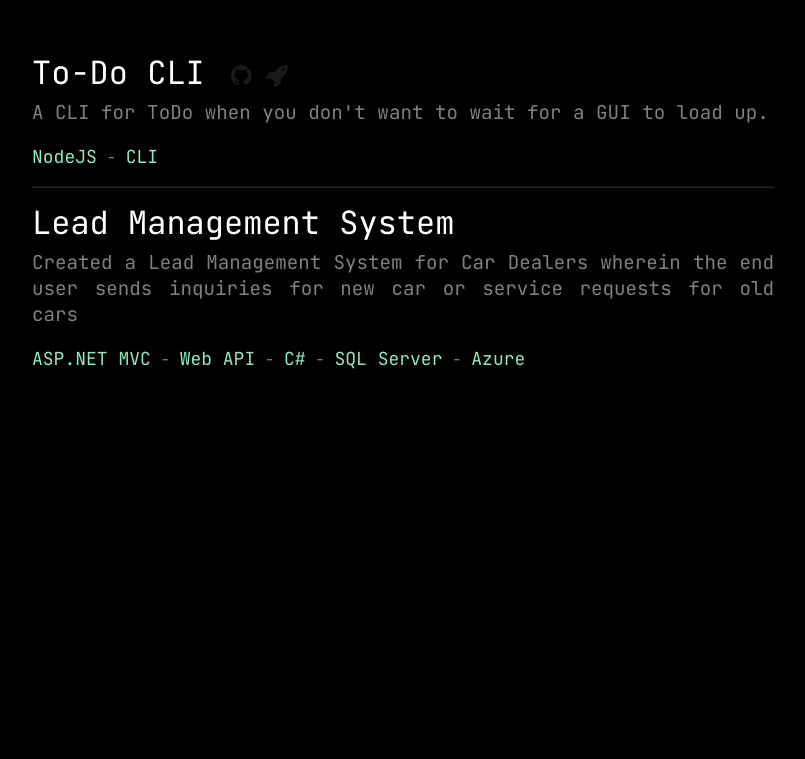
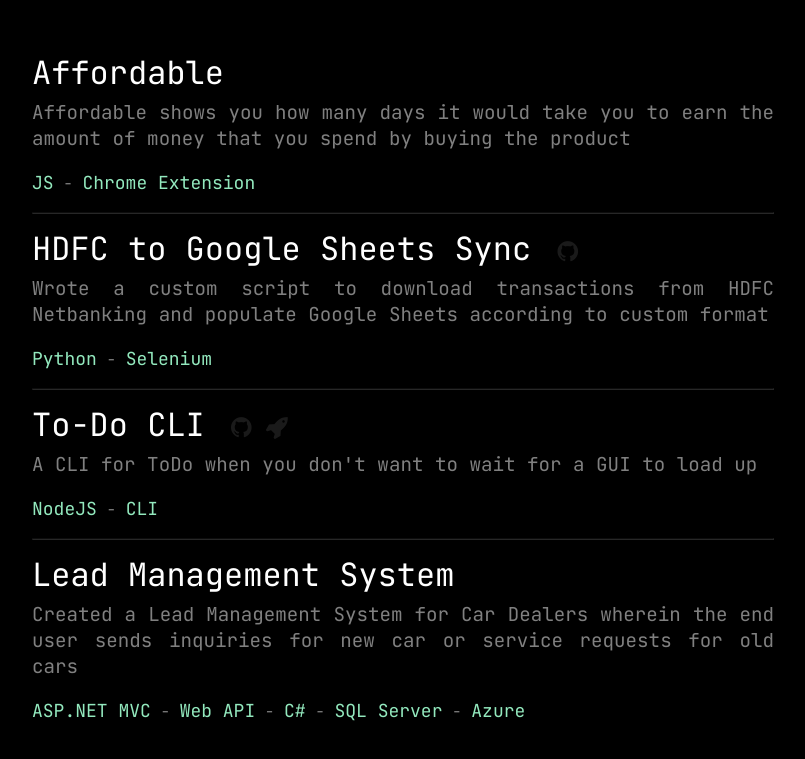
Before and after one commit to me-heer/me-heer.github.io, a plain HTML site: page projects.html in a window 1280 px wide. Shown: the part 119-878 px from the top of the page, without its empty margins (237-1042 px from the left). Before the commit the page ends 800 px from the top, so only its background shows below. Drawn offline with Linux system fonts and the light colour scheme.

Commit message:
Updated projects.html

```diff
--- a/projects.html
+++ b/projects.html
@@ -8,7 +8,8 @@
     <link rel="stylesheet" href="project-style.css">
     <link rel="preconnect" href="https://fonts.googleapis.com">
     <link rel="preconnect" href="https://fonts.gstatic.com" crossorigin>
-    <link rel="icon" href="https://emojipedia-us.s3.dualstack.us-west-1.amazonaws.com/thumbs/120/google/298/direct-hit_1f3af.png">
+    <link rel="icon"
+          href="https://emojipedia-us.s3.dualstack.us-west-1.amazonaws.com/thumbs/120/google/298/direct-hit_1f3af.png">
     <link href="https://fonts.googleapis.com/css2?family=JetBrains+Mono&display=swap" rel="stylesheet">
     <link rel="stylesheet" href="https://cdnjs.cloudflare.com/ajax/libs/font-awesome/4.7.0/css/font-awesome.min.css">
     <title>Mihir Joshi</title>
@@ -18,13 +19,43 @@
 <div class="container">
     <!-- Project START -->
     <div class="project-header">
+        Affordable
+    </div>
+    <div class="subtitle">
+        Affordable shows you how many days it would take you to earn the amount of money that you spend by buying the product
+    </div>
+    <div class="tech-pills">
+        <a href="https://www.javascript.com/" class="hover-underline-animation">JS</a> -
+        <a href="https://developer.chrome.com/docs/extensions/" class="hover-underline-animation">Chrome Extension</a>
+    </div>
+    <hr>
+    <!-- Project END -->
+    <!-- Project START -->
+    <div class="project-header">
+        HDFC to Google Sheets Sync
+        <a href="https://github.com/me-heer/hdfc_to_google_sheets_sync"><i class="fa fa-github icon-link"
+                                                                           style="font-size: 24px;"></i></a>
+    </div>
+    <div class="subtitle">
+        Wrote a custom script to download transactions from HDFC Netbanking and populate Google Sheets according to
+        custom format
+    </div>
+    <div class="tech-pills">
+        <a href="https://www.python.org/" class="hover-underline-animation">Python</a> -
+        <a href="https://www.selenium.dev/selenium/docs/api/py/api.html" class="hover-underline-animation">Selenium</a>
+    </div>
+    <hr>
+    <!-- Project END -->
+    <!-- Project START -->
+    <div class="project-header">
         To-Do CLI
         <a href="https://github.com/mformihir/just-todo-cli"><i class="fa fa-github icon-link"
-                    style="font-size: 24px;"></i></a><a href="https://www.npmjs.com/package/just-todo-cli"><i
+                                                                style="font-size: 24px;"></i></a><a
+            href="https://www.npmjs.com/package/just-todo-cli"><i
             class="fa fa-rocket icon-link" style="font-size: 24px;" aria-hidden="true"></i></a>
     </div>
     <div class="subtitle">
-            A CLI for ToDo when you don't want to wait for a GUI to load up.
+        A CLI for ToDo when you don't want to wait for a GUI to load up
     </div>
     <div class="tech-pills">
         <a href="https://nodejs.org/" class="hover-underline-animation">NodeJS</a> -
@@ -41,10 +72,12 @@
         requests for old cars
     </div>
     <div class="tech-pills">
-            <a href="https://docs.microsoft.com/en-us/aspnet/mvc/overview/getting-started/introduction/getting-started" class="hover-underline-animation">ASP.NET MVC</a> -
+        <a href="https://docs.microsoft.com/en-us/aspnet/mvc/overview/getting-started/introduction/getting-started"
+           class="hover-underline-animation">ASP.NET MVC</a> -
         <a href="https://docs.microsoft.com/en-us/aspnet/web-api/" class="hover-underline-animation">Web API</a> -
         <a href="https://docs.microsoft.com/en-us/dotnet/csharp/" class="hover-underline-animation">C#</a> -
-            <a href="https://www.microsoft.com/en-in/sql-server/sql-server-downloads" class="hover-underline-animation">SQL Server</a> -
+        <a href="https://www.microsoft.com/en-in/sql-server/sql-server-downloads" class="hover-underline-animation">SQL
+            Server</a> -
         <a href="https://azure.microsoft.com/en-in/" class="hover-underline-animation">Azure</a>
     </div>
     <!-- Project END -->
```
Lines whose indentation alone changed are shown as unchanged.
